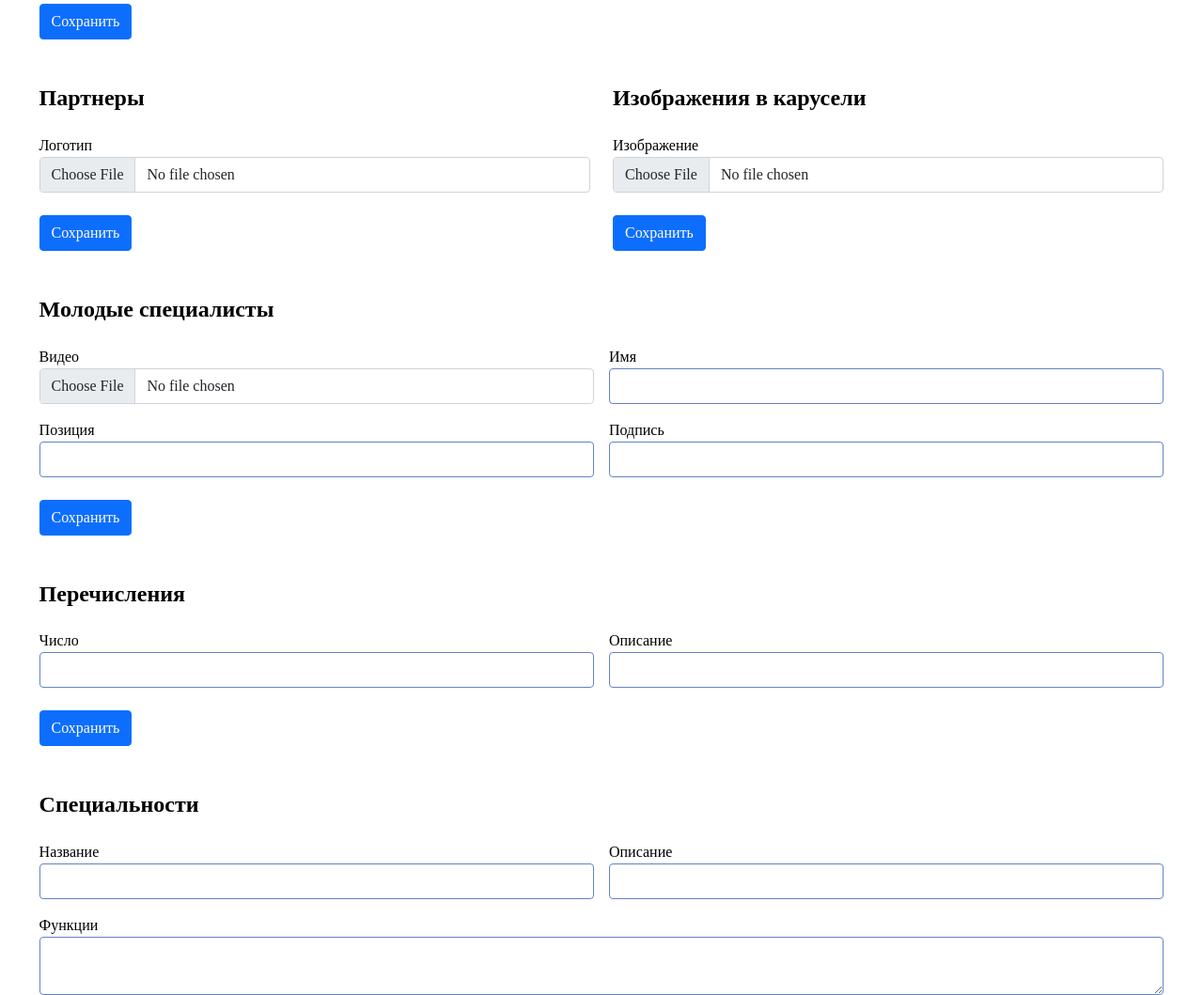
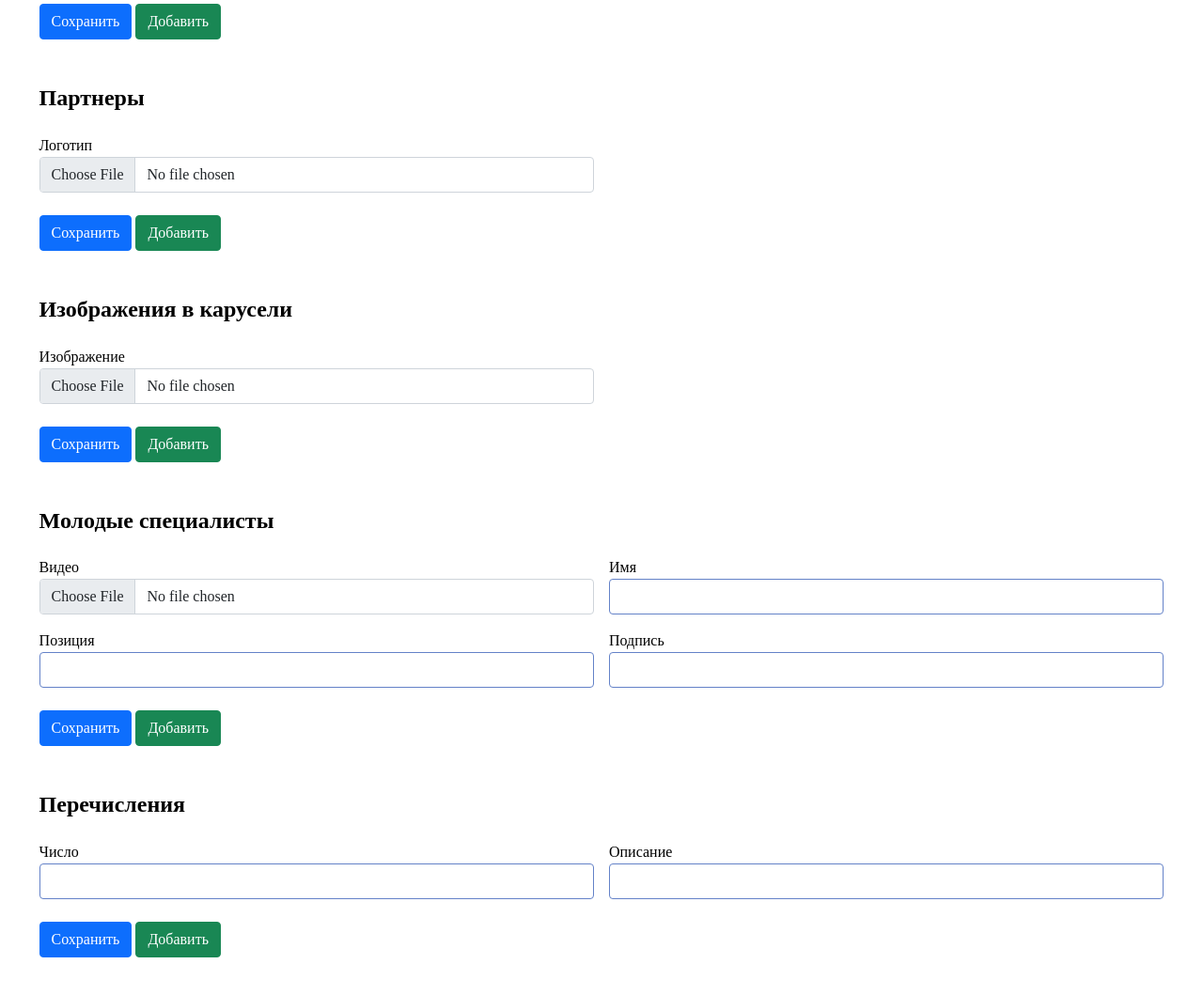
Before and after one commit to artkalugin/enin-form, a plain HTML site: page index.html in a window 1280 px wide. Shown: the part 1884-2943 px from the top of the page at 94% size. Drawn offline with nearby package versions, Linux system fonts and the light colour scheme.

Commit message:
changes in layout, add "add more" buttons

```diff
--- a/index.html
+++ b/index.html
@@ -167,6 +167,7 @@
                 </div>
                 <br />
                 <button class="btn btn-primary">Сохранить</button>
+                <button class="btn btn-success">Добавить</button>
             </form>
             <br />
             <h3>Документы</h3>
@@ -184,13 +185,12 @@
                 </div>
                 <br />
                 <button class="btn btn-primary">Сохранить</button>
+                <button class="btn btn-success">Добавить</button>
             </form>
             <br />
-            <div class="row">
-                <div class="col-md mb-4 mb-md-0">
             <h3>Партнеры</h3>
             <form action="/api/admin/info/main" method="POST">
-                        <div class="grid">
+                <div class="grid grid-2 m-grid-1">
                     <label>
                         <span class="caption">Логотип</span><br />
                         <input required class="form-control" type="file" name="logo" id="logo"
@@ -199,12 +199,12 @@
                 </div>
                 <br />
                 <button class="btn btn-primary">Сохранить</button>
+                <button class="btn btn-success">Добавить</button>
             </form>
-                </div>
-                <div class="col-md">
+            <br />
             <h3>Изображения в&nbsp;карусели</h3>
             <form action="/api/admin/info/main" method="POST">
-                        <div class="grid">
+                <div class="grid grid-2 m-grid-1">
                     <label>
                         <span class="caption">Изображение</span><br />
                         <input required class="form-control" type="file" name="logo" id="logo"
@@ -213,9 +213,8 @@
                 </div>
                 <br />
                 <button class="btn btn-primary">Сохранить</button>
+                <button class="btn btn-success">Добавить</button>
             </form>
-                </div>
-            </div>
             <br />
             <h3>Молодые специалисты</h3>
             <form action="/api/admin/info/main" method="POST">
@@ -240,6 +239,7 @@
                 </div>
                 <br />
                 <button class="btn btn-primary">Сохранить</button>
+                <button class="btn btn-success">Добавить</button>
             </form>
             <br />
             <h3>Перечисления</h3>
@@ -256,11 +256,12 @@
                 </div>
                 <br />
                 <button class="btn btn-primary">Сохранить</button>
+                <button class="btn btn-success">Добавить</button>
             </form>
             <br />
             <h3>Специальности</h3>
             <form action="/api/admin/info/main" method="POST">
-                <div class="grid grid-2 m-grid-1 mb-3">
+                <div class="grid grid-2 m-grid-1">
                     <label>
                         <span class="caption">Название</span><br />
                         <input required class="form-control" type="text" name="title" id="title">
@@ -269,13 +270,14 @@
                         <span class="caption">Описание</span><br />
                         <input required class="form-control" type="text" name="caption" id="caption">
                     </label>
-                </div>
                     <label>
                         <span class="caption">Функции</span><br />
                         <textarea required class="form-control" name="functions" id="functions"></textarea>
                     </label>
+                </div>
                 <br />
                 <button class="btn btn-primary">Сохранить</button>
+                <button class="btn btn-success">Добавить</button>
             </form>
             <br />
             <h3>Известные выпускники</h3>
@@ -301,6 +303,7 @@
                 </div>
                 <br />
                 <button class="btn btn-primary">Сохранить</button>
+                <button class="btn btn-success">Добавить</button>
             </form>
         </div>
     </section>
```
Lines whose indentation alone changed are shown as unchanged.
